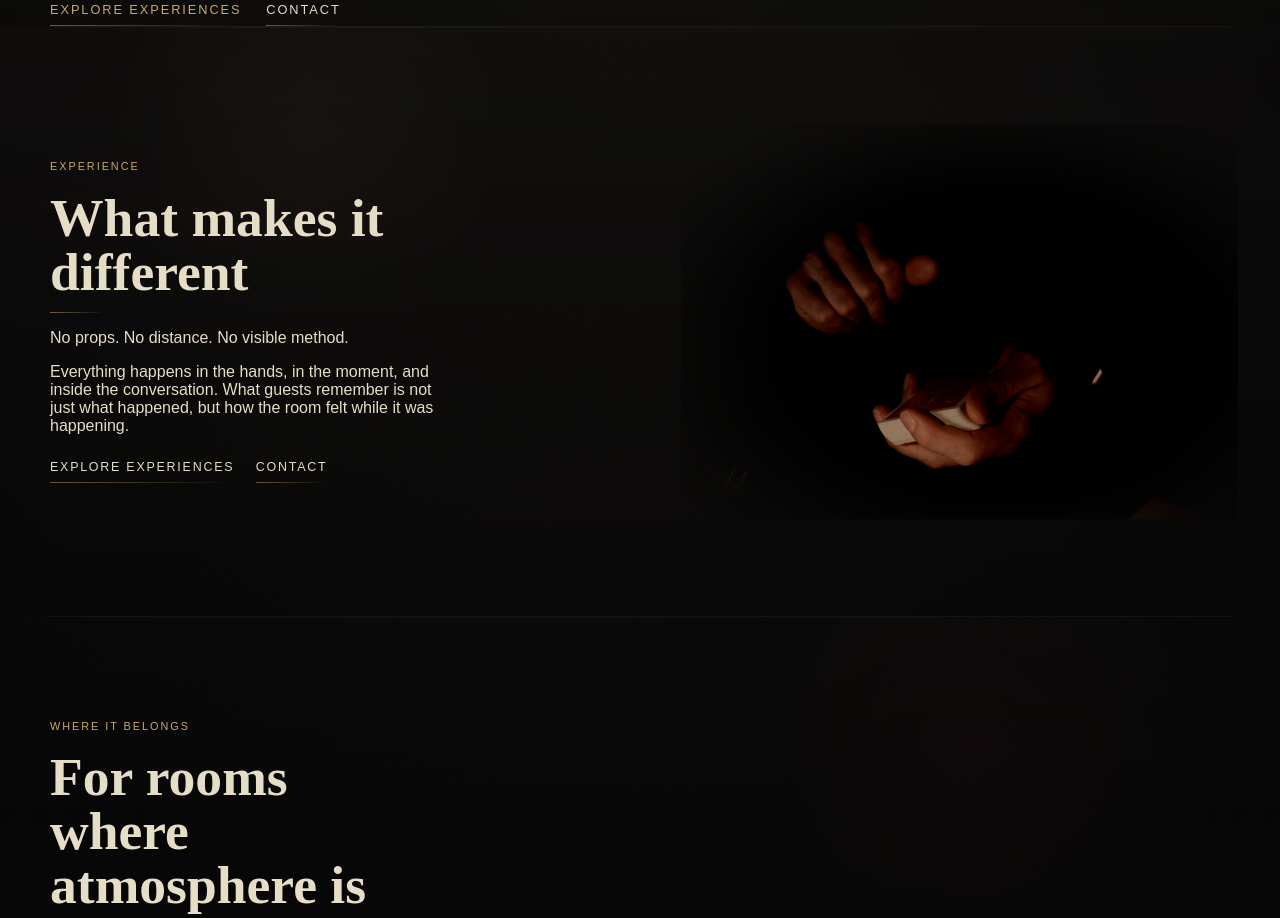
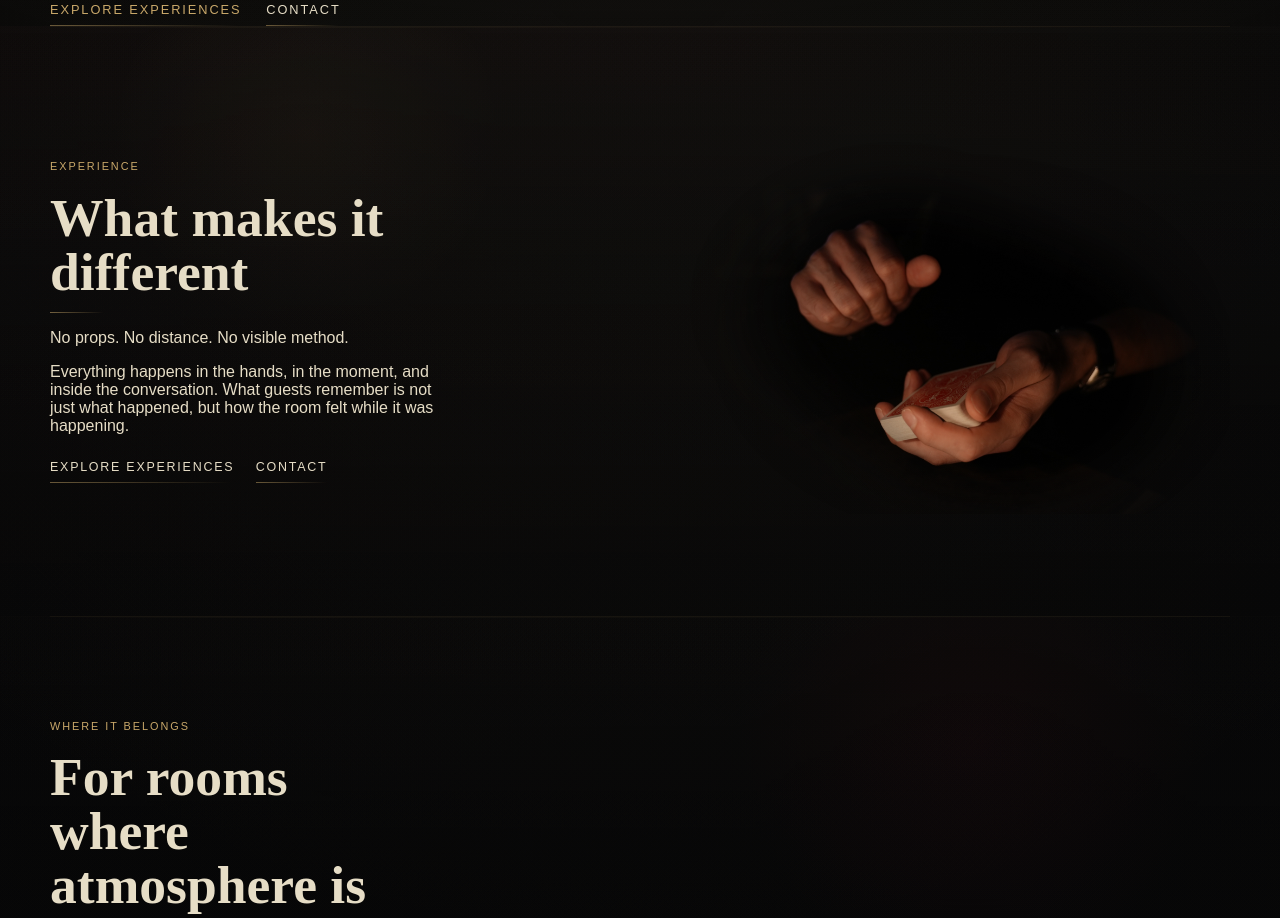
Before and after one commit to chaseellsworthiv-artifice/Artifice-Website, a Next.js app: page / in a window 1280 px wide. Shown: the part 2180-3098 px from the top of the page. Built offline with nearby package versions, Linux system fonts and the light colour scheme; a web font is replaced by a local one.

Commit message:
Use alpha-only hands image mask

```diff
--- a/components/hero-experience.module.css
+++ b/components/hero-experience.module.css
@@ -993,21 +993,26 @@
 .experiencePhoto {
   min-height: 24rem;
   object-position: center 34%;
-  transform: scale(1.03);
-  filter: saturate(0.74) brightness(0.76) contrast(1.36) sepia(0.02);
-  mix-blend-mode: lighten;
+  transform: none;
+  filter: none;
+  mix-blend-mode: normal;
   border-radius: 0;
   outline: 0 !important;
   background: transparent !important;
   box-shadow: none !important;
   -webkit-mask-image:
-    radial-gradient(ellipse 68% 66% at 56% 55%, #000 0%, #000 44%, rgba(0, 0, 0, 0.9) 56%, rgba(0, 0, 0, 0.62) 70%, rgba(0, 0, 0, 0.24) 86%, rgba(0, 0, 0, 0.05) 96%, transparent 100%);
+    radial-gradient(ellipse 42% 46% at 60% 63%, #000 0%, #000 38%, rgba(0, 0, 0, 0.84) 52%, rgba(0, 0, 0, 0.46) 68%, rgba(0, 0, 0, 0.12) 84%, transparent 100%),
+    radial-gradient(ellipse 38% 42% at 38% 45%, #000 0%, #000 34%, rgba(0, 0, 0, 0.72) 51%, rgba(0, 0, 0, 0.34) 70%, rgba(0, 0, 0, 0.1) 86%, transparent 100%),
+    radial-gradient(ellipse 48% 50% at 52% 56%, rgba(0, 0, 0, 0.9) 0%, rgba(0, 0, 0, 0.68) 33%, rgba(0, 0, 0, 0.32) 58%, rgba(0, 0, 0, 0.08) 80%, transparent 100%);
   mask-image:
-    radial-gradient(ellipse 68% 66% at 56% 55%, #000 0%, #000 44%, rgba(0, 0, 0, 0.9) 56%, rgba(0, 0, 0, 0.62) 70%, rgba(0, 0, 0, 0.24) 86%, rgba(0, 0, 0, 0.05) 96%, transparent 100%);
+    radial-gradient(ellipse 42% 46% at 60% 63%, #000 0%, #000 38%, rgba(0, 0, 0, 0.84) 52%, rgba(0, 0, 0, 0.46) 68%, rgba(0, 0, 0, 0.12) 84%, transparent 100%),
+    radial-gradient(ellipse 38% 42% at 38% 45%, #000 0%, #000 34%, rgba(0, 0, 0, 0.72) 51%, rgba(0, 0, 0, 0.34) 70%, rgba(0, 0, 0, 0.1) 86%, transparent 100%),
+    radial-gradient(ellipse 48% 50% at 52% 56%, rgba(0, 0, 0, 0.9) 0%, rgba(0, 0, 0, 0.68) 33%, rgba(0, 0, 0, 0.32) 58%, rgba(0, 0, 0, 0.08) 80%, transparent 100%);
   -webkit-mask-repeat: no-repeat;
   mask-repeat: no-repeat;
   -webkit-mask-size: 100% 100%;
   mask-size: 100% 100%;
+  -webkit-mask-composite: source-over, source-over, source-over;
 }
 
 .bookingSection {
```
